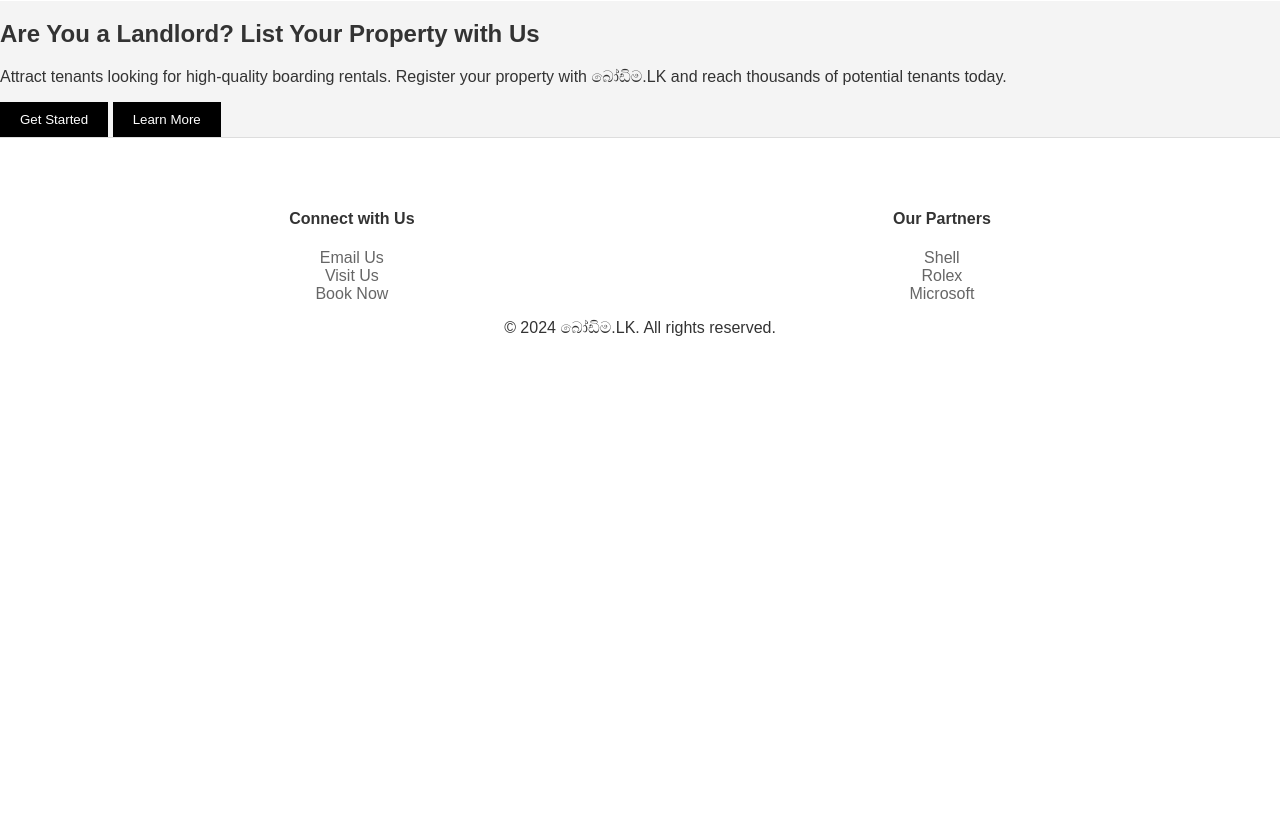
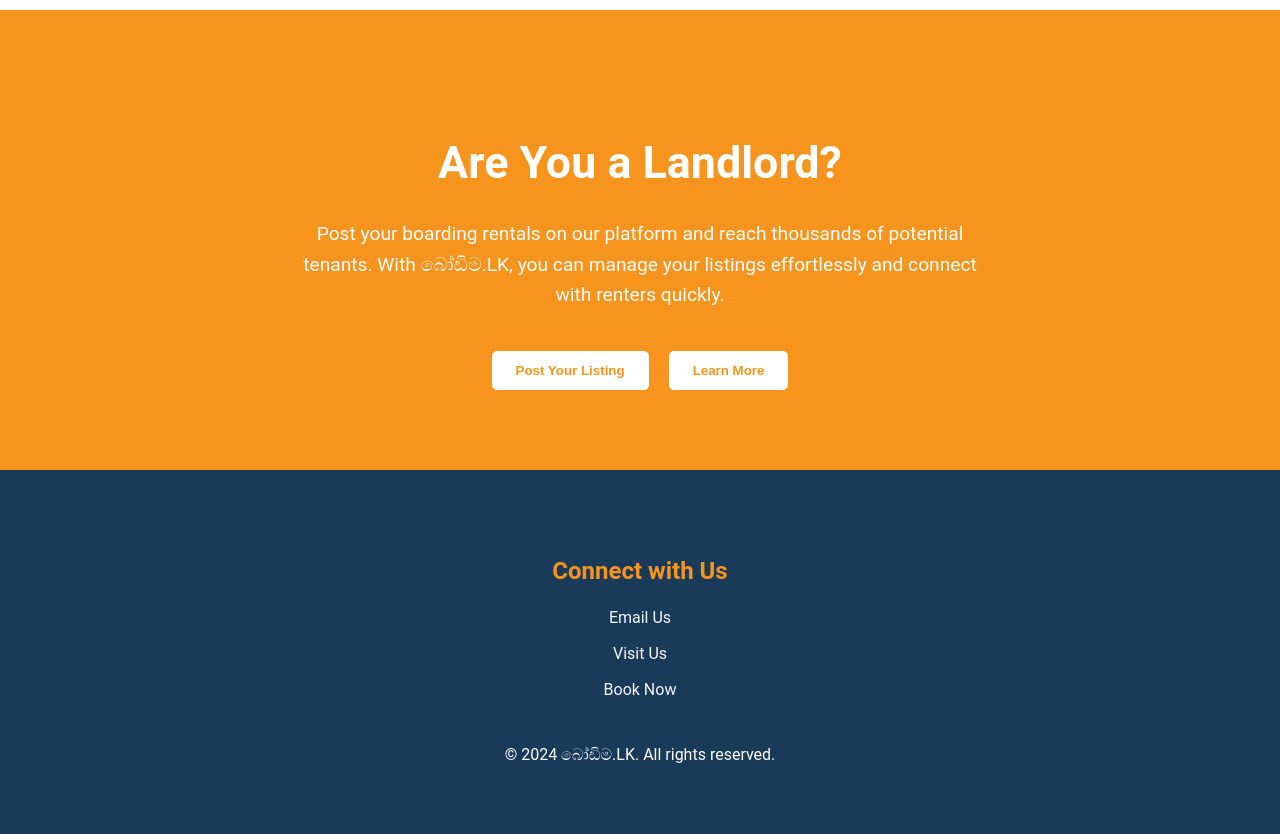
Before and after one commit to michellenikeetha/boardimalk, a PHP site: page /pages/index.html in a window 1280 px wide. Shown: the part 1550-2384 px from the top of the page. Before the commit the page ends 1886 px from the top, so only its background shows below. Run offline with PHP 8.4, Linux system fonts and the light colour scheme.

Commit message:
landing page

```diff
--- a/FRONTEND/CSS/landingpage.css
+++ b/FRONTEND/CSS/landingpage.css
@@ -1,9 +1,11 @@
 /* Hero Section */
 .hero-section {
     display: flex;
-    padding: 50px;
+    padding: 80px 5%;
     justify-content: space-between;
-    background-color: var(--secondary-color);
+    align-items: center;
+    background-color: var(--primary-color);
+    color: var(--white-color);
 }
 
 .hero-section .text {
@@ -11,91 +13,127 @@
 }
 
 .hero-section h1 {
-    font-size: 3rem;
-    color: var(--text-color);
+    font-size: 3.5rem;
+    margin-bottom: 20px;
+    color: var(--white-color);
 }
 
 .hero-section p {
     font-size: 1.2rem;
-    color: var(--text-secondary-color);
+    color: var(--accent-color);
+    margin-bottom: 30px;
 }
 
 .hero-img {
-    width: 400px;
+    width: 45%;
+    height: auto;
+    object-fit: cover;
+    border-radius: 10px;
+    box-shadow: 0 10px 20px rgba(0, 0, 0, 0.2);
+}
+
+/* Featured Rentals Section */
+.featured-rentals {
+    padding: 80px 5%;
+    text-align: center;
+    background-color: var(--white-color);
+}
+
+.featured-rentals h2 {
+    font-size: 2.5rem;
+    color: var(--primary-color);
+    margin-bottom: 20px;
+}
+
+.featured-rentals > p {
+    font-size: 1.2rem;
+    color: var(--text-secondary-color);
+    max-width: 700px;
+    margin: 0 auto 40px;
+}
+
+.rental-details {
+    display: flex;
+    align-items: center;
+    justify-content: space-between;
+    gap: 50px;
+    padding: 40px;
+    background-color: var(--accent-color);
+    border-radius: 15px;
+    box-shadow: 0 10px 30px rgba(0, 0, 0, 0.1);
+}
+
+.featured-img {
+    width: 45%;
     height: 400px;
+    border-radius: 10px;
     object-fit: cover;
 }
 
-/* Info Cards */
-.info-cards {
-    display: flex;
-    justify-content: space-around;
-    margin: 50px 0;
+.rental-text {
+    text-align: left;
+    max-width: 50%;
 }
 
-.info-card {
-    text-align: center;
-    background-color: var(--secondary-color);
-    padding: 20px;
-    border: 1px solid #ddd;
-    width: 30%;
-}
-
-.icon-img {
-    width: 80px;
-    height: 80px;
-    object-fit: cover;
-    border-radius: 50%;
-}
-
-/* Featured Listings */
-.featured-listings {
-    background-color: var(--accent-color);
-    padding: 50px;
-}
-
-.featured-listings h2 {
-    text-align: center;
-    margin-bottom: 50px;
-}
-
-.listing-grid {
-    display: flex;
-    justify-content: space-around;
-}
-
-.listing {
-    background-color: var(--secondary-color);
-    padding: 20px;
-    border: 1px solid #ddd;
-    width: 30%;
-    text-align: center;
-}
-
-.listing h3 {
-    margin-bottom: 10px;
-}
-
-/* Featured Rental Section */
-.featured-rental {
-    text-align: center;
-    padding: 50px;
-    background-color: var(--secondary-color);
-}
-
-.featured-rental h2 {
-    font-size: 2.5rem;
+.rental-text h3 {
+    font-size: 2.2rem;
+    color: var(--primary-color);
     margin-bottom: 20px;
 }
 
-.featured-rental p {
-    font-size: 1.2rem;
-    margin-bottom: 50px;
-    color: var(--text-secondary-color);
+.rental-text p {
+    font-size: 1.1rem;
+    color: var(--text-color);
+    margin-bottom: 30px;
 }
 
-.rental-detail {
+/* Invite Landlords Section */
+.invite-landlords {
+    padding: 80px 5%;
+    text-align: center;
+    background-color: var(--secondary-color);
+    color: var(--white-color);
+}
+
+.invite-landlords h2 {
+    font-size: 2.8rem;
+    margin-bottom: 20px;
+}
+
+.invite-landlords p {
+    font-size: 1.2rem;
+    max-width: 700px;
+    margin: 0 auto 40px;
+}
+
+.invite-landlords .cta-buttons {
     display: flex;
     justify-content: center;
-    align-items
+    gap: 20px;
 }
+
+.invite-landlords button {
+    background-color: var(--white-color);
+    color: var(--secondary-color);
+}
+
+.invite-landlords button:hover {
+    background-color: var(--primary-color);
+    color: var(--white-color);
+}
+
+/* Responsive Design */
+@media (max-width: 768px) {
+    .hero-section, .rental-details {
+        flex-direction: column;
+    }
+
+    .hero-section .text, .rental-text {
+        max-width: 100%;
+    }
+
+    .hero-img, .featured-img {
+        width: 100%;
+        margin-top: 30px;
+    }
+}
--- a/FRONTEND/CSS/styles.css
+++ b/FRONTEND/CSS/styles.css
@@ -1,35 +1,46 @@
 /* General Colors and Styles */
 :root {
-    --primary-color: #000;
-    --secondary-color: #fff;
-    --accent-color: #f4f4f4;
-    --text-color: #333;
-    --text-secondary-color: #666;
+    --primary-color: #1a3a5a;  /* Deep blue */
+    --secondary-color: #f7941d; /* Warm orange */
+    --accent-color: #f4f7fa; /* Light blue-gray */
+    --text-color: #333333;
+    --text-secondary-color: #666666;
+    --white-color: #ffffff;
 }
 
 body {
-    font-family: 'Arial', sans-serif;
+    font-family: 'Roboto', 'Arial', sans-serif;
     margin: 0;
     padding: 0;
     background-color: var(--accent-color);
     color: var(--text-color);
+    line-height: 1.6;
 }
 
 a {
     text-decoration: none;
-    color: var(--text-color);
+    color: var(--primary-color);
+    transition: color 0.3s ease;
+}
+
+a:hover {
+    color: var(--secondary-color);
 }
 
 button {
-    padding: 10px 20px;
+    padding: 12px 24px;
     border: none;
-    background-color: var(--primary-color);
-    color: var(--secondary-color);
+    background-color: var(--secondary-color);
+    color: var(--white-color);
     cursor: pointer;
+    border-radius: 5px;
+    font-weight: bold;
+    transition: background-color 0.3s ease, transform 0.2s ease;
 }
 
 button:hover {
-    background-color: #444;
+    background-color: #e07c00;
+    transform: translateY(-2px);
 }
 
 /* Header */
@@ -37,13 +48,20 @@ header {
     display: flex;
     justify-content: space-between;
     align-items: center;
-    padding: 20px;
-    background-color: var(--secondary-color);
-    border-bottom: 1px solid #ddd;
+    padding: 20px 5%;
+    background-color: var(--white-color);
+    box-shadow: 0 2px 10px rgba(0, 0, 0, 0.1);
+}
+
+.logo h1 {
+    color: var(--primary-color);
+    font-size: 2rem;
+    margin: 0;
 }
 
 nav a {
     margin: 0 15px;
+    font-weight: 500;
 }
 
 .cta-buttons {
@@ -53,21 +71,30 @@ nav a {
 
 /* Footer */
 footer {
-    background-color: var(--secondary-color);
-    padding: 50px;
+    background-color: var(--primary-color);
+    color: var(--white-color);
+    padding: 50px 5%;
     text-align: center;
-    border-top: 1px solid #ddd;
-}
-
-footer a {
-    color: var(--text-secondary-color);
-}
-
-footer a:hover {
-    text-decoration: underline;
 }
 
 .footer-content {
     display: flex;
     justify-content: space-around;
+    margin-bottom: 30px;
 }
+
+footer h4 {
+    color: var(--secondary-color);
+    font-size: 1.5rem;
+    margin-bottom: 15px;
+}
+
+footer a {
+    color: var(--accent-color);
+    display: inline-block;
+    margin-bottom: 10px;
+}
+
+footer a:hover {
+    color: var(--secondary-color);
+}
--- a/FRONTEND/pages/index.html
+++ b/FRONTEND/pages/index.html
@@ -8,6 +8,7 @@
     <link rel="stylesheet" href="../CSS/styles.css">
 </head>
 <body>
+    <!-- Header Section -->
     <header>
         <div class="logo">
             <h1>බෝඩිම.LK</h1>
@@ -24,6 +25,7 @@
         </div>
     </header>
 
+    <!-- Hero Section -->
     <section class="hero-section">
         <div class="text">
             <h1>Find Your Perfect Boarding</h1>
@@ -36,45 +38,29 @@
         <img src="../../RESOURCES/room_image.jpg" alt="Room Image" class="hero-img">
     </section>
 
-    <section class="info-cards">
-        <div class="info-card">
-            <img src="../../RESOURCES/about.png" alt="About" class="icon-img">
-            <h3>About</h3>
-            <p>Our boarding rentals are designed to provide you with the comfort you need.</p>
-        </div>
-        <div class="info-card">
-            <img src="../../RESOURCES/services.png" alt="Services" class="icon-img">
-            <h3>Services</h3>
-            <p>We offer a wide range of rental accommodations to suit all your needs.</p>
-        </div>
-        <div class="info-card">
-            <img src="../../RESOURCES/contact.png" alt="Contact" class="icon-img">
-            <h3>Contact</h3>
-            <p>Reach out to our dedicated team for any inquiries.</p>
-        </div>
-    </section>
-
-    <!-- New Featured Rental Section -->
-    <section class="featured-rental">
+    <!-- Featured Rentals Section -->
+    <section class="featured-rentals">
         <h2>Discover Our Featured Boarding Rentals</h2>
-        <p>Immerse yourself in the comfort and convenience of our carefully curated boarding rentals. From cozy studios to spacious apartments, each property is designed to provide you with a unique living experience tailored to your needs and preferences.</p>
-        <div class="rental-detail">
-            <img src="../../RESOURCES/featured_room.jpg" alt="Featured Room" class="rental-img">
-            <div class="rental-info">
+        <p>Immerse yourself in the comfort and convenience of our carefully curated boarding rentals. From cozy studios to spacious apartments, each property is designed to provide you with an exceptional living experience tailored to your needs and preferences.</p>
+        <div class="rental-details">
+            <img src="../../RESOURCES/room_image.jpg" alt="Featured Room" class="featured-img">
+            <div class="rental-text">
                 <h3>Explore the Details</h3>
                 <p>Discover the perfect blend of comfort, style, and convenience with our carefully selected boarding rentals. Each property is thoughtfully designed to offer you a seamless and exceptional living experience, catering to your unique needs and preferences.</p>
-                <button>Book Now</button>
-                <a href="#">Learn More</a>
+                <div class="cta-buttons">
+                    <button>Book Now</button>
+                    <button>Learn More</button>
+                </div>
             </div>
         </div>
     </section>
 
-    <!-- New Landlords Invitation Section -->
-    <section class="landlord-invitation">
-        <h2>Are You a Landlord? List Your Property with Us</h2>
-        <p>Attract tenants looking for high-quality boarding rentals. Register your property with බෝඩිම.LK and reach thousands of potential tenants today.</p>
-        <div class="cta-landlord">
-            <button>Get Started</button>
+    <!-- Invite Landlords Section -->
+    <section class="invite-landlords">
+        <h2>Are You a Landlord?</h2>
+        <p>Post your boarding rentals on our platform and reach thousands of potential tenants. With බෝඩිම.LK, you can manage your listings effortlessly and connect with renters quickly.</p>
+        <div class="cta-buttons">
+            <button>Post Your Listing</button>
             <button>Learn More</button>
         </div>
     </section>
@@ -88,12 +74,6 @@
                 <a href="#">Visit Us</a><br>
                 <a href="#">Book Now</a>
             </div>
-            <div>
-                <h4>Our Partners</h4>
-                <a href="#">Shell</a><br>
-                <a href="#">Rolex</a><br>
-                <a href="#">Microsoft</a>
-            </div>
         </div>
         <div>
             <p>&copy; 2024 බෝඩිම.LK. All rights reserved.</p>
```
